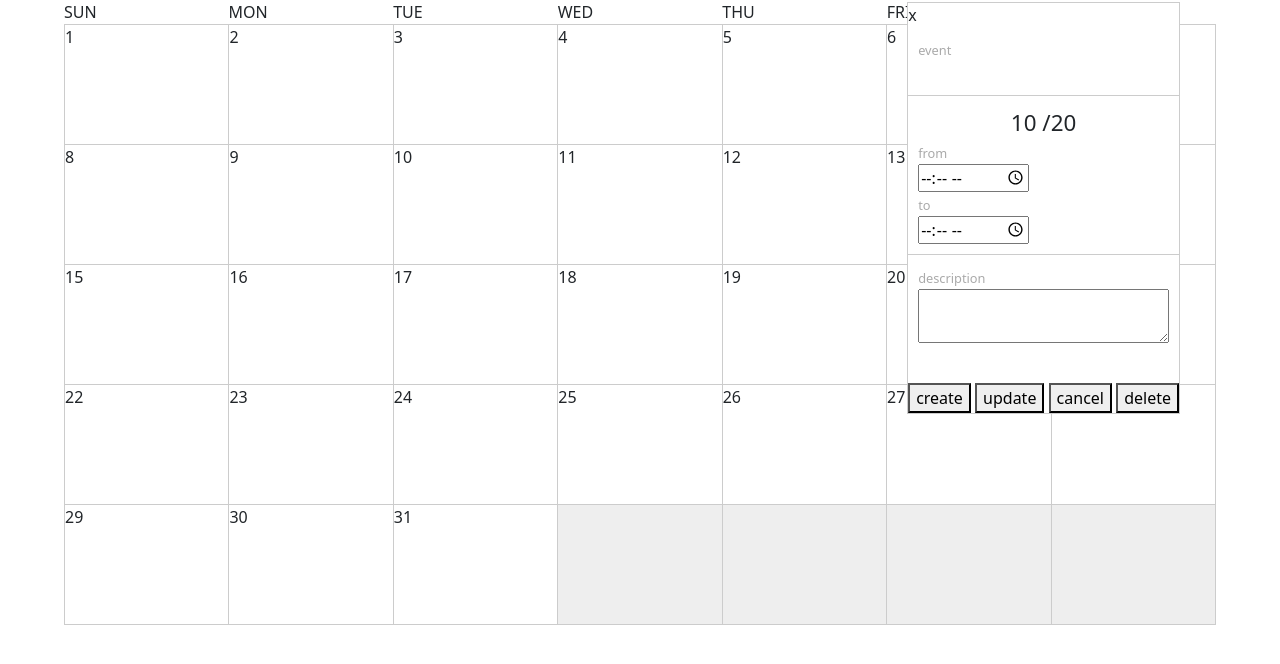
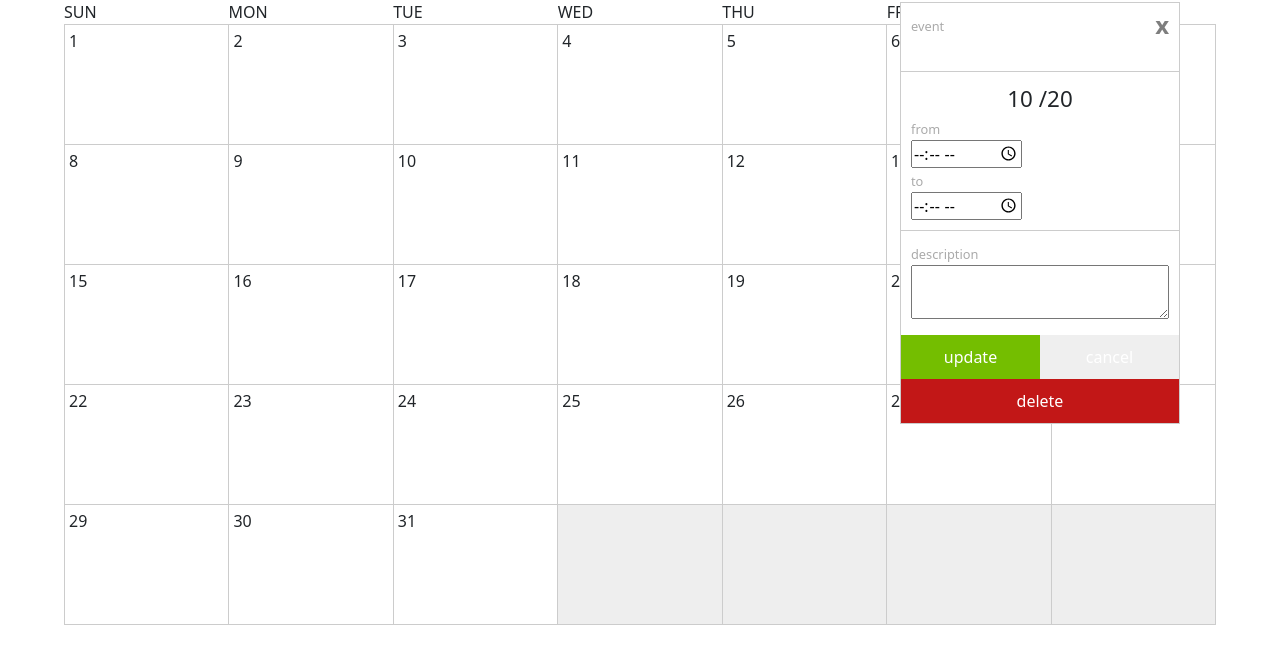
Before and after one commit to WanJu0/calendar_demo, a PHP site: page / in a window 1280 px wide. Shown: the part 58-722 px from the top of the page. Run offline with PHP 8.4, Linux system fonts and the light colour scheme.

Commit message:
css setup

```diff
--- a/public_html/css/main.css
+++ b/public_html/css/main.css
@@ -22,6 +22,7 @@
 
     border-top: 1px solid #ccc;
     border-left:1px solid #ccc ;
+    padding: 4px;
     height: 15vh;
 }
 
@@ -33,9 +34,17 @@
     position: fixed;
     top: 60px;
     right: 100px;
+    width: 280px;
     background-color: white;
     border:1px solid #ccc;
 }
+#info-panel .close{
+    position: relative;
+    right: 10px;
+    top: 10px;
+    cursor: pointer;
+}
+
 #info-panel label{
     font-size: .8rem;
     color:#aaa;
@@ -59,3 +68,42 @@
     width: 100%;
 
 }
+.close{
+    float: right;
+    font-size: 1.5rem;
+    font-weight: 700;
+    line-height: 1;
+    color: #000;
+    text-shadow: 0 1px 0 #fff;
+    opacity: .5;
+}
+
+#info-panel button{
+    display: none;
+    border: none;
+    padding: 10px;
+    color: white;
+    cursor: pointer;
+
+
+}
+
+#info-panel.new button.create, #info-panel.new button.cancel{
+    float: left;
+    display: block;
+    width: 50%;
+
+}
+
+#info-panel.update button.update, #info-panel.update button.cancel,#info-panel.update button.delete{
+    float: left;
+    display: block;
+    width: 50%;
+}
+#info-panel button.create, #info-panel button.update{
+    background-color: #74be00;
+}
+#info-panel.update button.delete{
+    width: 100%;
+    background-color: #c21717;
+}
--- a/public_html/index.php
+++ b/public_html/index.php
@@ -28,7 +28,7 @@
     </div>
 </div>
 
-<div id="info-panel">
+<div id="info-panel" class="update">
     <div class="close">x</div>
     <div class="title">
         <label>event</label>
@@ -53,9 +53,9 @@
     <div class="description">
         <label>description</label><br>
         <textarea name="description" id="description"></textarea>
-        <div id="description" contenteditable="true"></div>
+
     </div>
-    <div class="buttons">
+    <div class="buttons clearfix">
         <button class="create">create</button>
         <button class="update">update</button>
         <button class="cancel">cancel</button>
```
